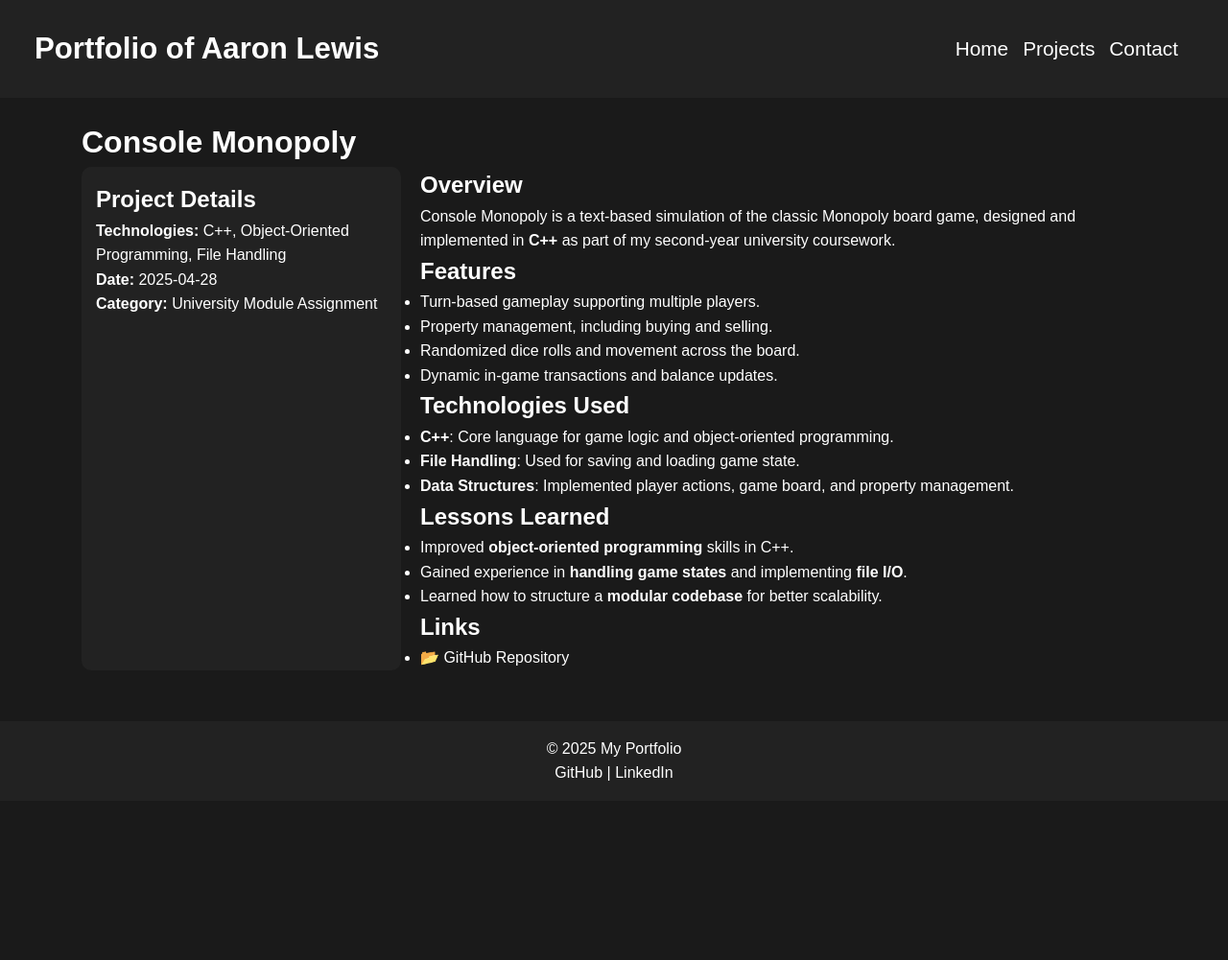
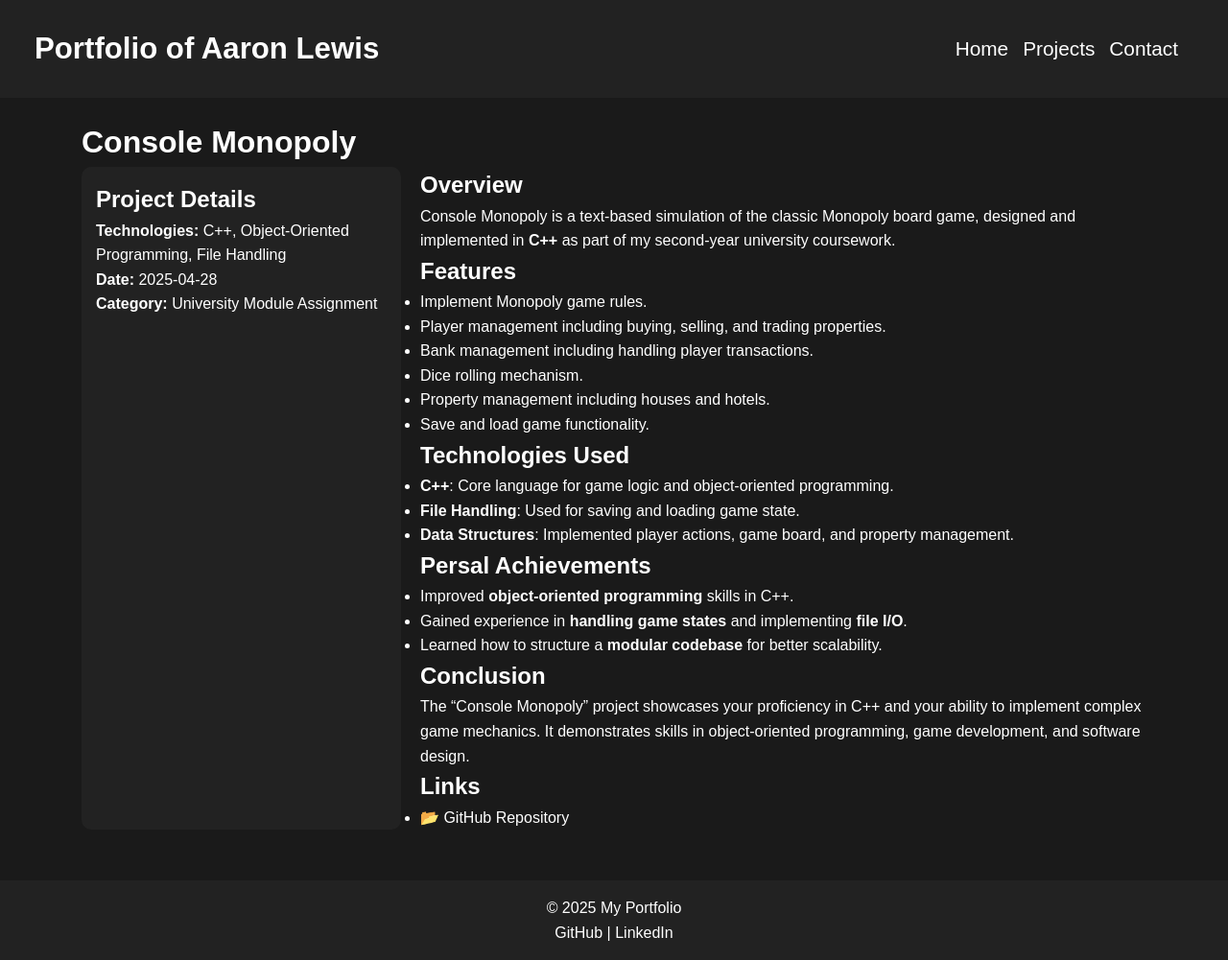
Before and after one commit to AaronL-98/AaronL-98.github.io, a Jekyll site: the page built from _projects/console-monopoly.md, in a window 1280 px wide. Shown: the whole page at 96% size. Built offline with Jekyll 4.4.1, drawn with Linux system fonts in a browser that asks for light colours; before the commit the page ends 900 px from its top, so only the background shows below that.

Commit message:
last update

```diff
--- a/_projects/console-monopoly.md
+++ b/_projects/console-monopoly.md
@@ -12,20 +12,25 @@ repo: "https://github.com/AaronL-98/Console-Monopoly"
 Console Monopoly is a text-based simulation of the classic Monopoly board game, designed and implemented in **C++** as part of my second-year university coursework.
 
 ## Features
-- Turn-based gameplay supporting multiple players.
-- Property management, including buying and selling.
-- Randomized dice rolls and movement across the board.
-- Dynamic in-game transactions and balance updates.
+- Implement Monopoly game rules.
+- Player management including buying, selling, and trading properties.
+- Bank management including handling player transactions.
+- Dice rolling mechanism.
+- Property management including houses and hotels.
+- Save and load game functionality.
 
 ## Technologies Used
 - **C++**: Core language for game logic and object-oriented programming.
 - **File Handling**: Used for saving and loading game state.
 - **Data Structures**: Implemented player actions, game board, and property management.
 
-## Lessons Learned
+## Persal Achievements
 - Improved **object-oriented programming** skills in C++.
 - Gained experience in **handling game states** and implementing **file I/O**.
 - Learned how to structure a **modular codebase** for better scalability.
 
+## Conclusion
+The "Console Monopoly" project showcases your proficiency in C++ and your ability to implement complex game mechanics. It demonstrates skills in object-oriented programming, game development, and software design.
+
 ## Links
 - 📂 [GitHub Repository]({{ page.repo }})
--- a/assets/css/project-overview.css
+++ b/assets/css/project-overview.css
@@ -33,3 +33,7 @@
     padding: 10px 15px;
     border-radius: 5px;
 }
+.feature-image {
+    width: 10%;
+    border-radius: 10px;
+}
```
Also changed, not shown: _projects/portolio-project.md (+0 -5 lines), assets/img/projects/consolemonopoly/playerClass.jpg (added).
